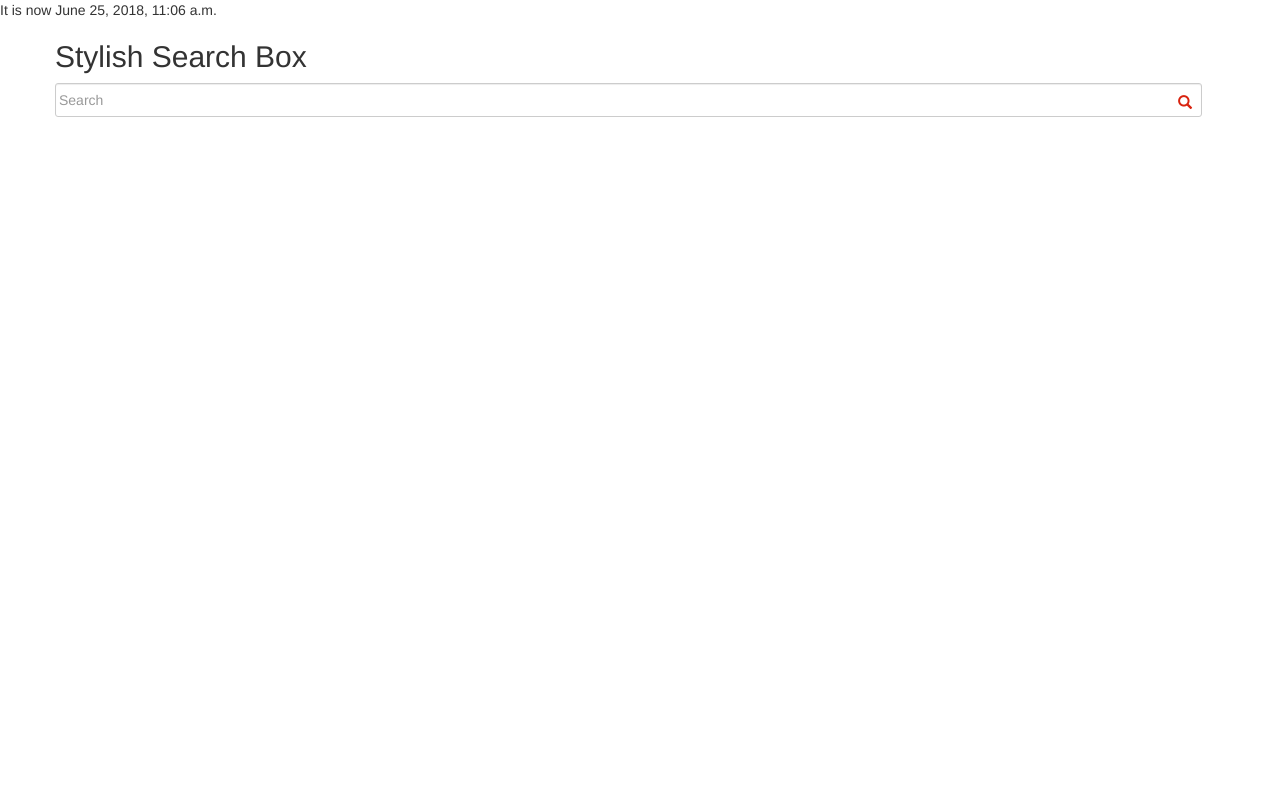
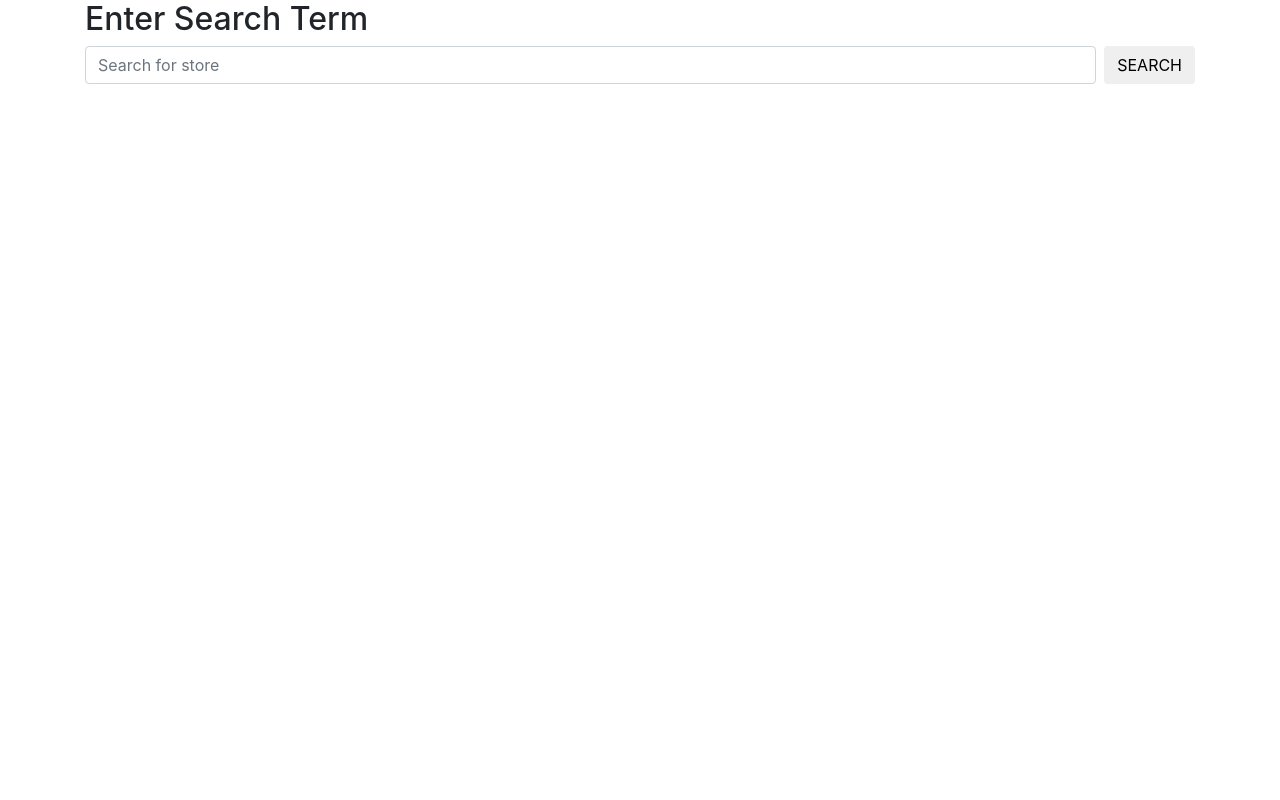
Before and after one commit to ErangaD/CS4642-GOV_INFO_Search, a Django app: page / in a window 1280 px wide. Run offline with Django 3.2, Linux system fonts and the light colour scheme; parts of the project's set-up code (start-up, migrations or seed data) failed here and were passed over; some libraries are stand-ins or nearby versions.

Commit message:
changing the view

```diff
--- a/scrape/indexer/urls.py
+++ b/scrape/indexer/urls.py
@@ -3,5 +3,6 @@ from django.urls import path
 from . import views
 
 urlpatterns = [
+    path('search/', views.get_search_field, name='get_search_field'),
     path('', views.index, name='index'),
 ]
--- a/scrape/indexer/views.py
+++ b/scrape/indexer/views.py
@@ -1,6 +1,15 @@
 from django.shortcuts import render
-import datetime
+from . searchField import getSearchResults
 
 def index(request):
-    now = datetime.datetime.now()
-    return render(request, 'current_datetime.html', {'current_date': now})
+    return render(request, 'current_datetime.html')
+
+def get_search_field(request):
+    search_term = request.POST.get('search_text', '')
+    blog_entries = [{'text': "name", 'link': "calm"}]
+
+    if request.method == 'POST':
+        print(search_term)
+        blog_entries = getSearchResults(search_term)
+
+    return render(request, 'current_datetime.html', {'blog_entries': blog_entries})
--- a/scrape/scrape/__init__.py
+++ /dev/null
@@ -1,6 +0,0 @@
-import sys
-sys.path.insert(0, '/home/eranga/PycharmProjects/GIC_LK_Scrape')
-
-import indexFile
-
-indexFile.buildIndex()
--- a/scrape/static/style.css
+++ b/scrape/static/style.css
@@ -1,11 +1,8 @@
-
-
 #custom-search-input {
         margin:0;
         margin-top: 10px;
         padding: 0;
     }
-
 #custom-search-input .search-query {
         padding-right: 3px;
         padding-right: 4px \9;
@@ -38,3 +35,11 @@
 .search-query:focus + button {
     z-index: 3;
 }
+
+div {
+    width: 200px;
+    overflow: hidden;
+    border: 1px solid #f00;
+    text-overflow: ellipsis;
+    white-space: nowrap;
+}
--- a/scrape/templates/current_datetime.html
+++ b/scrape/templates/current_datetime.html
@@ -1,28 +1,37 @@
 {% load static %}
 <html>
     <head>
-          <link rel="stylesheet" type="text/css" href="{% static 'style.css' %}" />
-          <link href="//netdna.bootstrapcdn.com/bootstrap/3.0.3/css/bootstrap.min.css" rel="stylesheet" id="bootstrap-css">
-        <script src="//netdna.bootstrapcdn.com/bootstrap/3.0.3/js/bootstrap.min.js"></script>
-        <script src="//code.jquery.com/jquery-1.11.1.min.js"></script>
-        <!------ Include the above in your HEAD tag ---------->
+        <link href="//maxcdn.bootstrapcdn.com/bootstrap/4.0.0/css/bootstrap.min.css" rel="stylesheet" id="bootstrap-css">
+        <script src="//maxcdn.bootstrapcdn.com/bootstrap/4.0.0/js/bootstrap.min.js"></script>
+        <script src="//cdnjs.cloudflare.com/ajax/libs/jquery/3.2.1/jquery.min.js"></script>
+
     </head>
     <body>
-        It is now {{ current_date }}
         <div class="container">
-            <div class="row">
-                <h2>Stylish Search Box</h2>
-               <div id="custom-search-input">
-                    <div class="input-group col-md-12">
-                        <input type="text" class="  search-query form-control" placeholder="Search" />
-                        <span class="input-group-btn">
-                        <button class="btn btn-danger" type="button">
-                            <span class=" glyphicon glyphicon-search"></span>
-                        </button>
-                        </span>
+            <div class="advance-search">
+                <h2>Enter Search Term</h2>
+                <form action="/search/" method="post">
+                    {% csrf_token %}
+                    <div class="row">
+                        <div class="col-lg-12 col-md-3">
+                            <div class="block d-flex">
+                                <input name="search_text" type="text" class="form-control mb-2 mr-sm-2 mb-sm-0" id="search"
+                                       placeholder="Search for store" value="{{ search_field }}">
+                                <!-- Search Button -->
+                                <button class="btn btn-main">SEARCH</button>
+                            </div>
+                        </div>
                     </div>
+                </form>
+            </div>
+            {% for entry in blog_entries %}
+                <div class="row">
+                    <a href={{ entry.link.0 }}>{{ entry.link.0 }}</a>
                 </div>
-            </div>
+                <div class="row">
+                     <p>{{ entry.text.0|slice:"0:500" }}</p>
+                </div>
+            {% endfor %}
         </div>
     </body>
 </html>
```
Also changed, not shown: getDataSolr.py (+10 -0 lines), scrape/indexer/searchField.py (added, +25 -0 lines). Lines whose indentation alone changed are shown as unchanged.
